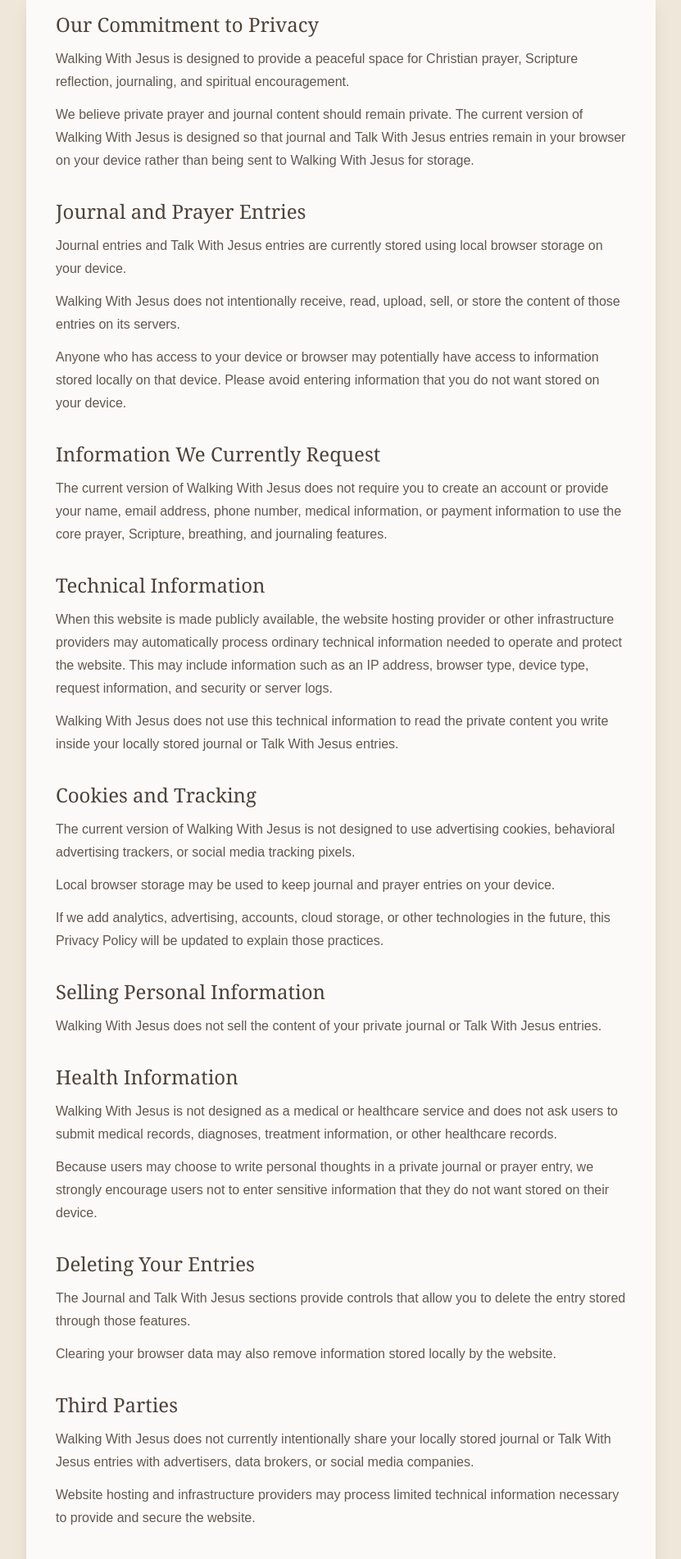
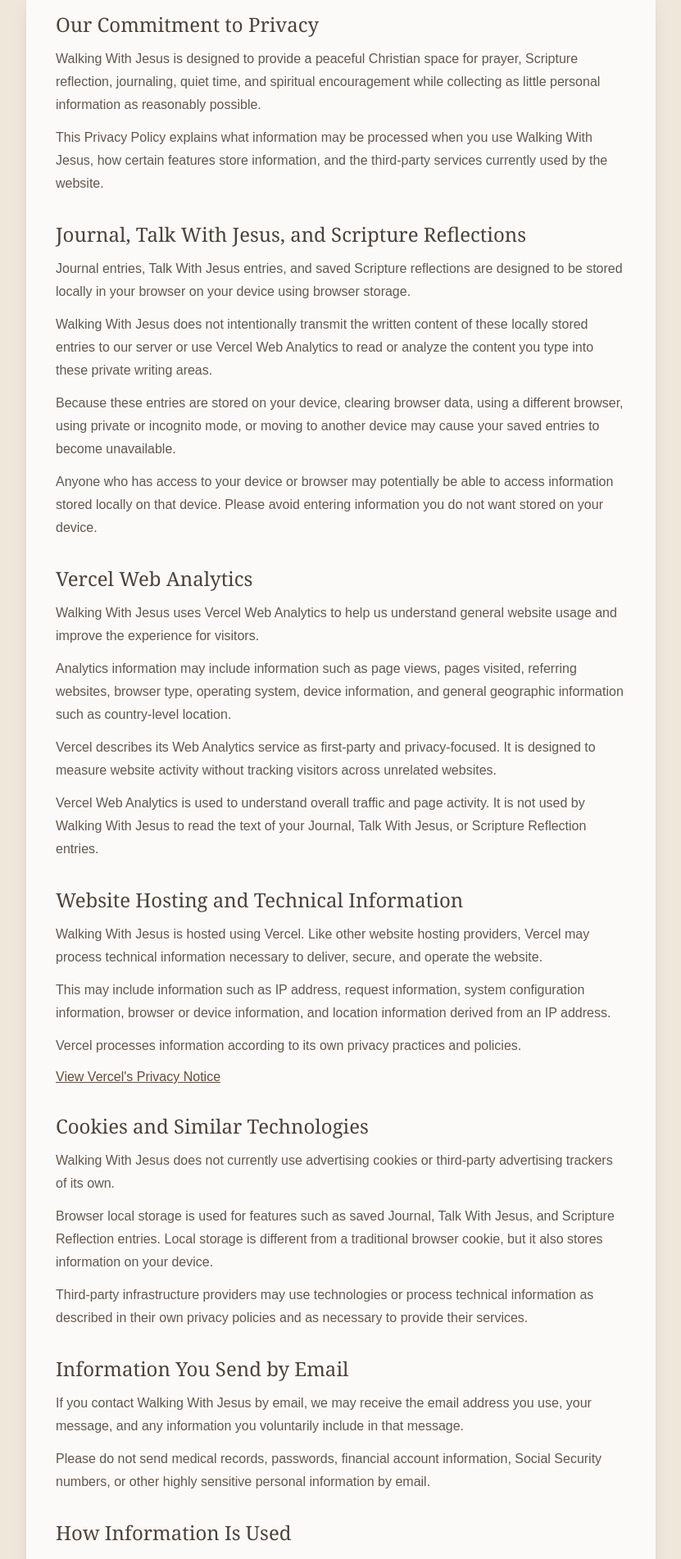
Before and after one commit to daylisecodes/walking-with-jesus, a Next.js app: page /privacy in a window 1280 px wide. Shown: the part 250-2152 px from the top of the page at 82% size, without its empty margins (224-1055 px from the left). Built offline with nearby package versions, Linux system fonts and the light colour scheme.

Commit message:
Update privacy policy for Vercel Analytics

```diff
--- a/app/privacy/page.tsx
+++ b/app/privacy/page.tsx
@@ -29,244 +29,302 @@
           </h1>
 
           <p className="mt-3 text-sm text-[#75675c]">
-            Effective Date: October 5, 2026
+            Effective Date: October 6, 2026
           </p>
         </div>
 
+        {/* Policy */}
         <div className="mt-10 space-y-8 rounded-3xl bg-white/80 p-6 shadow-xl sm:p-9">
 
-          {/* Privacy Commitment */}
           <section>
             <h2 className="font-serif text-2xl text-[#4d4239]">
               Our Commitment to Privacy
             </h2>
 
             <p className="mt-3 leading-7 text-[#62574e]">
-              Walking With Jesus is designed to provide a peaceful space for
-              Christian prayer, Scripture reflection, journaling, and spiritual
-              encouragement.
+              Walking With Jesus is designed to provide a peaceful Christian
+              space for prayer, Scripture reflection, journaling, quiet time,
+              and spiritual encouragement while collecting as little personal
+              information as reasonably possible.
             </p>
 
             <p className="mt-3 leading-7 text-[#62574e]">
-              We believe private prayer and journal content should remain
-              private. The current version of Walking With Jesus is designed so
-              that journal and Talk With Jesus entries remain in your browser
-              on your device rather than being sent to Walking With Jesus for
-              storage.
+              This Privacy Policy explains what information may be processed
+              when you use Walking With Jesus, how certain features store
+              information, and the third-party services currently used by the
+              website.
             </p>
           </section>
 
-          {/* Journal and Prayer */}
           <section>
             <h2 className="font-serif text-2xl text-[#4d4239]">
-              Journal and Prayer Entries
+              Journal, Talk With Jesus, and Scripture Reflections
             </h2>
 
             <p className="mt-3 leading-7 text-[#62574e]">
-              Journal entries and Talk With Jesus entries are currently stored
-              using local browser storage on your device.
+              Journal entries, Talk With Jesus entries, and saved Scripture
+              reflections are designed to be stored locally in your browser on
+              your device using browser storage.
             </p>
 
             <p className="mt-3 leading-7 text-[#62574e]">
-              Walking With Jesus does not intentionally receive, read, upload,
-              sell, or store the content of those entries on its servers.
+              Walking With Jesus does not intentionally transmit the written
+              content of these locally stored entries to our server or use
+              Vercel Web Analytics to read or analyze the content you type into
+              these private writing areas.
+            </p>
+
+            <p className="mt-3 leading-7 text-[#62574e]">
+              Because these entries are stored on your device, clearing browser
+              data, using a different browser, using private or incognito mode,
+              or moving to another device may cause your saved entries to become
+              unavailable.
             </p>
 
             <p className="mt-3 leading-7 text-[#62574e]">
               Anyone who has access to your device or browser may potentially
-              have access to information stored locally on that device. Please
-              avoid entering information that you do not want stored on your
+              be able to access information stored locally on that device.
+              Please avoid entering information you do not want stored on your
               device.
             </p>
           </section>
 
-          {/* Information Requested */}
           <section>
             <h2 className="font-serif text-2xl text-[#4d4239]">
-              Information We Currently Request
+              Vercel Web Analytics
             </h2>
 
             <p className="mt-3 leading-7 text-[#62574e]">
-              The current version of Walking With Jesus does not require you to
-              create an account or provide your name, email address, phone
-              number, medical information, or payment information to use the
-              core prayer, Scripture, breathing, and journaling features.
+              Walking With Jesus uses Vercel Web Analytics to help us understand
+              general website usage and improve the experience for visitors.
+            </p>
+
+            <p className="mt-3 leading-7 text-[#62574e]">
+              Analytics information may include information such as page views,
+              pages visited, referring websites, browser type, operating system,
+              device information, and general geographic information such as
+              country-level location.
+            </p>
+
+            <p className="mt-3 leading-7 text-[#62574e]">
+              Vercel describes its Web Analytics service as first-party and
+              privacy-focused. It is designed to measure website activity
+              without tracking visitors across unrelated websites.
+            </p>
+
+            <p className="mt-3 leading-7 text-[#62574e]">
+              Vercel Web Analytics is used to understand overall traffic and
+              page activity. It is not used by Walking With Jesus to read the
+              text of your Journal, Talk With Jesus, or Scripture Reflection
+              entries.
             </p>
           </section>
 
-          {/* Technical Information */}
           <section>
             <h2 className="font-serif text-2xl text-[#4d4239]">
-              Technical Information
+              Website Hosting and Technical Information
             </h2>
 
             <p className="mt-3 leading-7 text-[#62574e]">
-              When this website is made publicly available, the website hosting
-              provider or other infrastructure providers may automatically
-              process ordinary technical information needed to operate and
-              protect the website. This may include information such as an IP
-              address, browser type, device type, request information, and
-              security or server logs.
+              Walking With Jesus is hosted using Vercel. Like other website
+              hosting providers, Vercel may process technical information
+              necessary to deliver, secure, and operate the website.
             </p>
 
             <p className="mt-3 leading-7 text-[#62574e]">
-              Walking With Jesus does not use this technical information to
-              read the private content you write inside your locally stored
-              journal or Talk With Jesus entries.
+              This may include information such as IP address, request
+              information, system configuration information, browser or device
+              information, and location information derived from an IP address.
+            </p>
+
+            <p className="mt-3 leading-7 text-[#62574e]">
+              Vercel processes information according to its own privacy
+              practices and policies.
+            </p>
+
+            <a
+              href="https://vercel.com/legal/privacy-notice"
+              target="_blank"
+              rel="noopener noreferrer"
+              className="mt-3 inline-block font-medium text-[#654e3b] underline"
+            >
+              View Vercel&apos;s Privacy Notice
+            </a>
+          </section>
+
+          <section>
+            <h2 className="font-serif text-2xl text-[#4d4239]">
+              Cookies and Similar Technologies
+            </h2>
+
+            <p className="mt-3 leading-7 text-[#62574e]">
+              Walking With Jesus does not currently use advertising cookies or
+              third-party advertising trackers of its own.
+            </p>
+
+            <p className="mt-3 leading-7 text-[#62574e]">
+              Browser local storage is used for features such as saved Journal,
+              Talk With Jesus, and Scripture Reflection entries. Local storage
+              is different from a traditional browser cookie, but it also stores
+              information on your device.
+            </p>
+
+            <p className="mt-3 leading-7 text-[#62574e]">
+              Third-party infrastructure providers may use technologies or
+              process technical information as described in their own privacy
+              policies and as necessary to provide their services.
             </p>
           </section>
 
-          {/* Cookies */}
           <section>
             <h2 className="font-serif text-2xl text-[#4d4239]">
-              Cookies and Tracking
+              Information You Send by Email
             </h2>
 
             <p className="mt-3 leading-7 text-[#62574e]">
-              The current version of Walking With Jesus is not designed to use
-              advertising cookies, behavioral advertising trackers, or social
-              media tracking pixels.
+              If you contact Walking With Jesus by email, we may receive the
+              email address you use, your message, and any information you
+              voluntarily include in that message.
             </p>
 
             <p className="mt-3 leading-7 text-[#62574e]">
-              Local browser storage may be used to keep journal and prayer
-              entries on your device.
-            </p>
-
-            <p className="mt-3 leading-7 text-[#62574e]">
-              If we add analytics, advertising, accounts, cloud storage, or
-              other technologies in the future, this Privacy Policy will be
-              updated to explain those practices.
+              Please do not send medical records, passwords, financial account
+              information, Social Security numbers, or other highly sensitive
+              personal information by email.
             </p>
           </section>
 
-          {/* Selling Data */}
           <section>
             <h2 className="font-serif text-2xl text-[#4d4239]">
-              Selling Personal Information
+              How Information Is Used
             </h2>
 
             <p className="mt-3 leading-7 text-[#62574e]">
-              Walking With Jesus does not sell the content of your private
-              journal or Talk With Jesus entries.
+              Information available to Walking With Jesus may be used to operate
+              and improve the website, understand general website traffic,
+              identify technical problems, respond to messages, protect the
+              website from misuse, and maintain the security and reliability of
+              the service.
             </p>
           </section>
 
-          {/* Health Information */}
           <section>
             <h2 className="font-serif text-2xl text-[#4d4239]">
-              Health Information
+              We Do Not Sell Your Personal Information
             </h2>
 
             <p className="mt-3 leading-7 text-[#62574e]">
-              Walking With Jesus is not designed as a medical or healthcare
-              service and does not ask users to submit medical records,
-              diagnoses, treatment information, or other healthcare records.
-            </p>
-
-            <p className="mt-3 leading-7 text-[#62574e]">
-              Because users may choose to write personal thoughts in a private
-              journal or prayer entry, we strongly encourage users not to enter
-              sensitive information that they do not want stored on their
-              device.
+              Walking With Jesus does not sell personal information collected
+              directly through the website and does not operate an advertising
+              profile based on the content of your private journal or prayer
+              entries.
             </p>
           </section>
 
-          {/* Deleting Entries */}
           <section>
             <h2 className="font-serif text-2xl text-[#4d4239]">
-              Deleting Your Entries
+              Children&apos;s Privacy
             </h2>
 
             <p className="mt-3 leading-7 text-[#62574e]">
-              The Journal and Talk With Jesus sections provide controls that
-              allow you to delete the entry stored through those features.
-            </p>
-
-            <p className="mt-3 leading-7 text-[#62574e]">
-              Clearing your browser data may also remove information stored
-              locally by the website.
+              Walking With Jesus is not specifically designed to knowingly
+              collect personal information from children. If you believe a
+              child has provided personal information to us through email or
+              another direct communication method, please contact us so the
+              situation can be reviewed.
             </p>
           </section>
 
-          {/* Third Parties */}
           <section>
             <h2 className="font-serif text-2xl text-[#4d4239]">
-              Third Parties
+              Third-Party Links
             </h2>
 
             <p className="mt-3 leading-7 text-[#62574e]">
-              Walking With Jesus does not currently intentionally share your
-              locally stored journal or Talk With Jesus entries with
-              advertisers, data brokers, or social media companies.
-            </p>
-
-            <p className="mt-3 leading-7 text-[#62574e]">
-              Website hosting and infrastructure providers may process limited
-              technical information necessary to provide and secure the
-              website.
+              Walking With Jesus may contain links to websites or services
+              operated by third parties. Their privacy practices are governed
+              by their own policies. We encourage you to review those policies
+              before providing personal information to another website or
+              service.
             </p>
           </section>
 
-          {/* Policy Changes */}
+          <section>
+            <h2 className="font-serif text-2xl text-[#4d4239]">
+              Data Security
+            </h2>
+
+            <p className="mt-3 leading-7 text-[#62574e]">
+              Reasonable steps are taken to keep the website and its
+              configuration secure. However, no website, browser storage
+              system, internet transmission, or electronic storage method can
+              be guaranteed to be completely secure.
+            </p>
+          </section>
+
           <section>
             <h2 className="font-serif text-2xl text-[#4d4239]">
               Changes to This Privacy Policy
             </h2>
 
             <p className="mt-3 leading-7 text-[#62574e]">
-              Walking With Jesus may update this Privacy Policy as the website
-              or app changes. If material changes are made to how information
-              is collected, stored, used, or shared, this page will be updated
-              and the effective date will be changed.
+              This Privacy Policy may be updated as Walking With Jesus changes,
+              including when new features, analytics services, or other
+              technologies are added. When material changes are made, the
+              effective date shown at the top of this page will be updated.
             </p>
           </section>
 
-          {/* Contact */}
           <section>
             <h2 className="font-serif text-2xl text-[#4d4239]">
               Contact
             </h2>
 
             <p className="mt-3 leading-7 text-[#62574e]">
-              For privacy questions, concerns, or requests related to Walking
-              With Jesus, please contact:
+              For privacy questions or concerns about Walking With Jesus,
+              contact:
             </p>
 
-            <a
-              href="mailto:walkingwithjesusprivacy@gmail.com"
-              className="mt-3 inline-block break-all font-medium text-[#654e3b] underline"
+            <p className="mt-3 break-all font-medium text-[#654e3b]">
+              walkingwithjesusprivacy@gmail.com
+            </p>
+
+            <Link
+              href="/contact"
+              className="mt-4 inline-block font-medium text-[#654e3b] underline"
             >
-              walkingwithjesusprivacy@gmail.com
-            </a>
-
-            <p className="mt-4 leading-7 text-[#62574e]">
-              Please do not include medical records, passwords, financial
-              information, or other highly sensitive personal information in
-              your email.
-            </p>
+              Visit the Contact page
+            </Link>
           </section>
 
         </div>
 
-        {/* Important Notice */}
-        <div className="mt-6 rounded-2xl border border-[#d9ccb9] bg-[#f8f3ec] p-5 text-sm leading-6 text-[#62574e]">
-          <p className="font-semibold text-[#493f37]">
-            Important Notice
-          </p>
+        {/* Legal Links */}
+        <div className="mt-7 flex flex-wrap justify-center gap-x-5 gap-y-3 text-sm">
+          <Link
+            href="/terms"
+            className="font-medium text-[#654e3b] underline"
+          >
+            Terms of Use
+          </Link>
 
-          <p className="mt-2">
-            This Privacy Policy describes how Walking With Jesus is currently
-            designed. If features involving accounts, cloud storage, analytics,
-            advertising, email subscriptions, payments, or other data
-            collection are added, this policy should be reviewed and updated
-            before those features are made available.
-          </p>
+          <Link
+            href="/disclaimer"
+            className="font-medium text-[#654e3b] underline"
+          >
+            Disclaimer
+          </Link>
+
+          <Link
+            href="/contact"
+            className="font-medium text-[#654e3b] underline"
+          >
+            Contact
+          </Link>
         </div>
 
         {/* Bottom Navigation */}
         <div className="mt-8 flex flex-wrap justify-center gap-5 pb-6">
-
           <Link
             href="/quiet"
             className="text-sm font-medium text-[#654e3b] underline"
@@ -280,7 +338,6 @@
           >
             Return to Home
           </Link>
-
         </div>
 
       </div>
```
